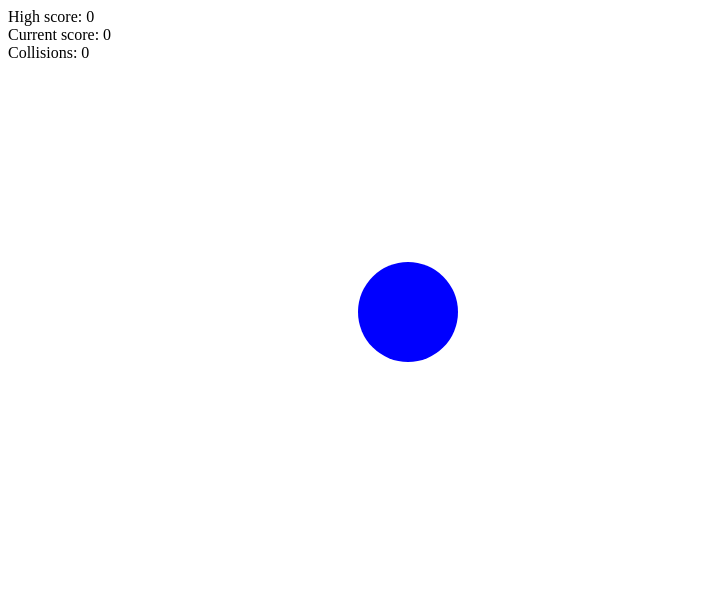
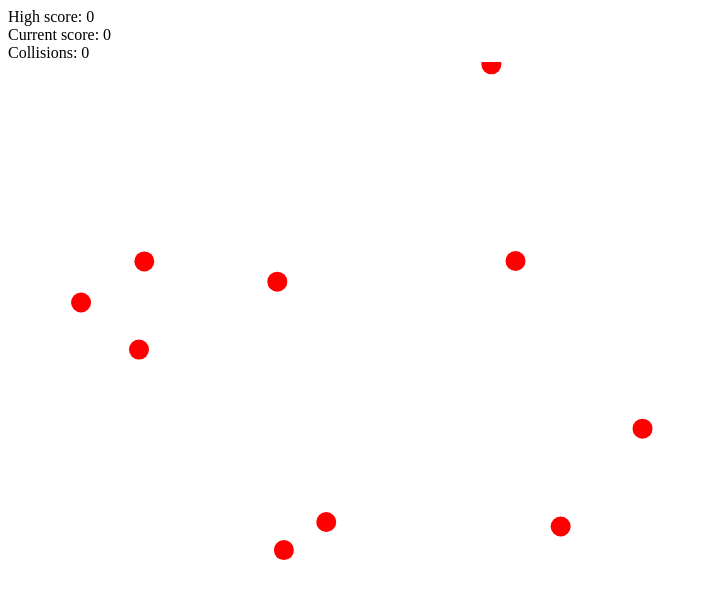
Before and after one commit to ymekuria/watchout, a website: page client/index.html in a window 1280 px wide. Shown: the whole page, without its empty margins (0-708 px from the left). Drawn offline with Linux system fonts and the light colour scheme.

Commit message:
'Updated Enemymove function'

```diff
--- a/client/watchout.js
+++ b/client/watchout.js
@@ -1,14 +1,38 @@
 // start slingin' some d3 here.
 var width = 800;
 var height = 500;
-
+var enemies = 10
 var board = d3.select('body').append('svg')
   .attr('width', width)
   .attr('height', height)
   .classed('board', true);
 
-var player = board.append('circle')
-  .attr('cx', width/2)
-  .attr('cy', height/2)
-  .attr('r', 50)
-  .attr('fill', 'blue')
+// var player = board.append('circle')
+//   .attr('cx', width/2)
+//   .attr('cy', height/2)
+//   .attr('r', 25)
+//   .attr('fill', 'blue')
+//   .classed('player', true);
+
+var enemyArr = []
+for(var i = 0; i < 10; i++){
+  // var cx = Math.random() * width;
+  // var cy = Math.random() * height;
+  enemyArr.push(i);
+}
+
+var enemyMove = function(array){
+  var selection = d3.select('svg').selectAll('circle')
+    .data(array, function(d) {return d})
+    .attr('cx', function(){return Math.random() * width})
+    .attr('cy', function(){return Math.random() * height})
+
+  selection.enter().append('circle')
+    .attr('cx', function(){return Math.random() * width})
+    .attr('cy', function(){return Math.random() * height})
+    .attr('r', 10)
+    .attr('fill', 'red')
+    .classed('enemy', true);
+}
+
+enemyMove(enemyArr);
```
Also changed, not shown: client/styles.css (+8 -0 lines).
